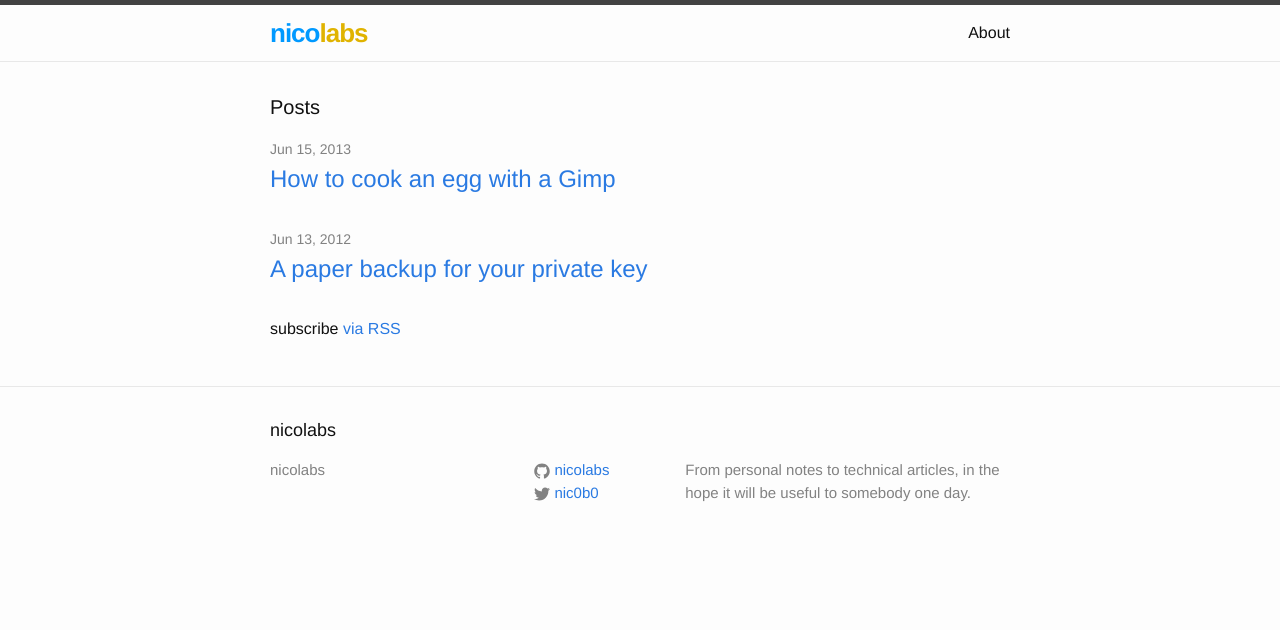
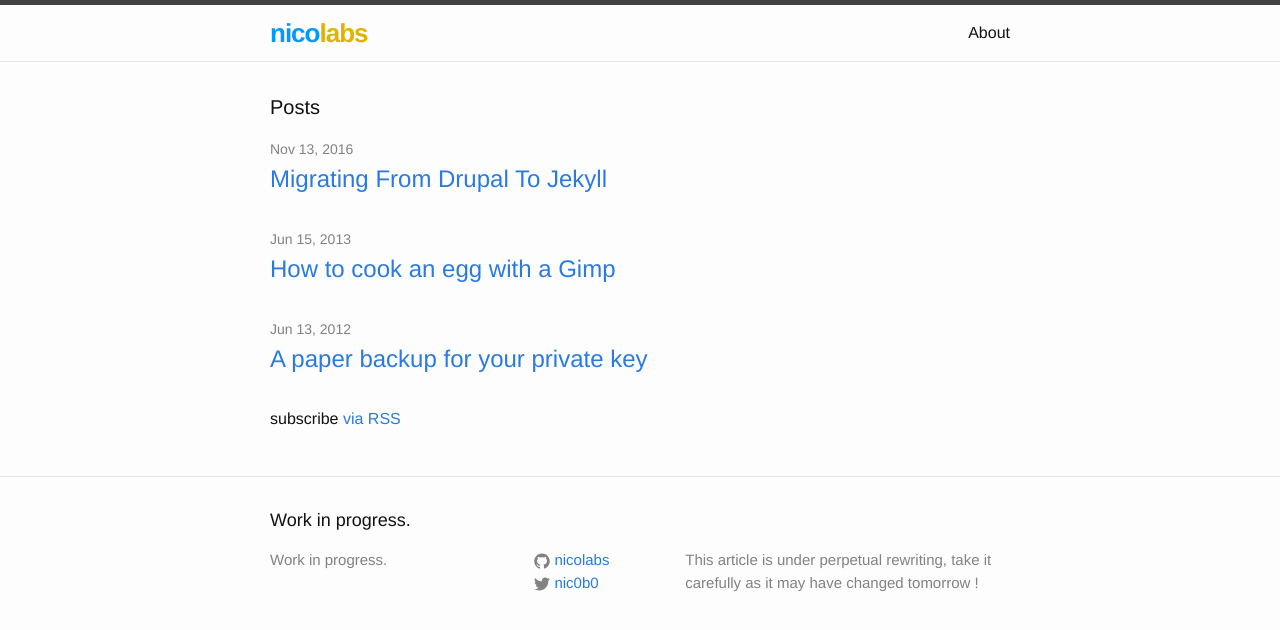
Before and after one commit to nicolabs/nicolabs.net, a Jekyll site: the page built from index.html, in a window 1280 px wide. Shown: the top 630 px of the page. Built offline with Jekyll 4.4.1, drawn with Linux system fonts in a browser that asks for light colours.

Commit message:
+ new article about the new concept and current migration ~ updated title

```diff
--- a/_config.yml
+++ b/_config.yml
@@ -1,8 +1,8 @@
 # Site settings
-title: nicolabs
+title: Work in progress.
 #email: https://nicolabs.net/contact
 description: > # this means to ignore newlines until "baseurl:"
-  From personal notes to technical articles, in the hope it will be useful to somebody one day.
+  This article is under perpetual rewriting, take it carefully as it may have changed tomorrow !
 baseurl: "" # the subpath of your site, e.g. /blog/
 url: "https://nicolabs.net" # the base hostname & protocol for your site
 twitter_username: nic0b0
```
Also changed, not shown: _posts/2012-06-14-A-paper-backup-for-your-private-key.md (+1 -2 lines), _posts/2013-06-15-How-to-cook-an-egg-with-a-Gimp.md (+1 -2 lines), _posts/2016-11-13-Migrating-from-Drupal-to-Jekyll.md (renamed from _drafts/Migrating-from-Drupal-to-Jekyll.md, +22 -1 lines).
